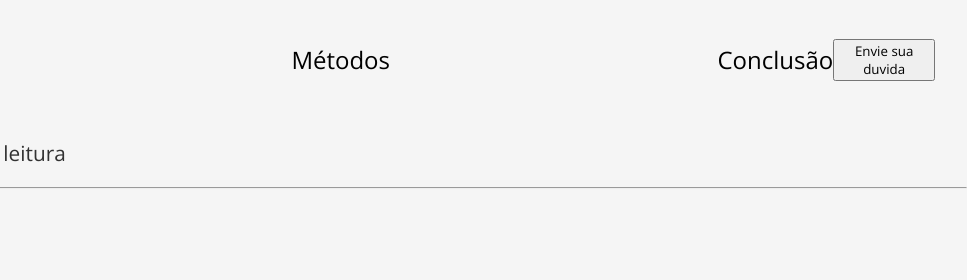
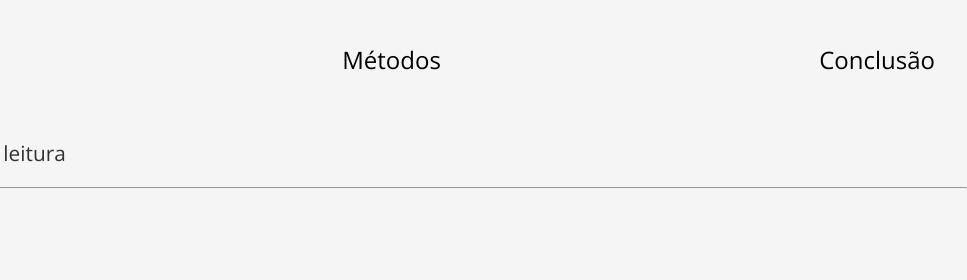
Before and after one commit to GuilhermeLopesAntunes/SiteSig, a plain HTML site: page index.html in a window 1280 px wide. Shown: the top 280 px of the page, 313-1280 px from the left. Drawn offline with nearby package versions, Linux system fonts and the light colour scheme.

Commit message:
Update index.html

```diff
--- a/index.html
+++ b/index.html
@@ -23,9 +23,7 @@
         </ul>
 
         </nav>
-        <div class="right">
-            <button class="btn_question">Envie sua duvida</button>
-        </div>
+
     </div>
 
     <div class="information">
```
